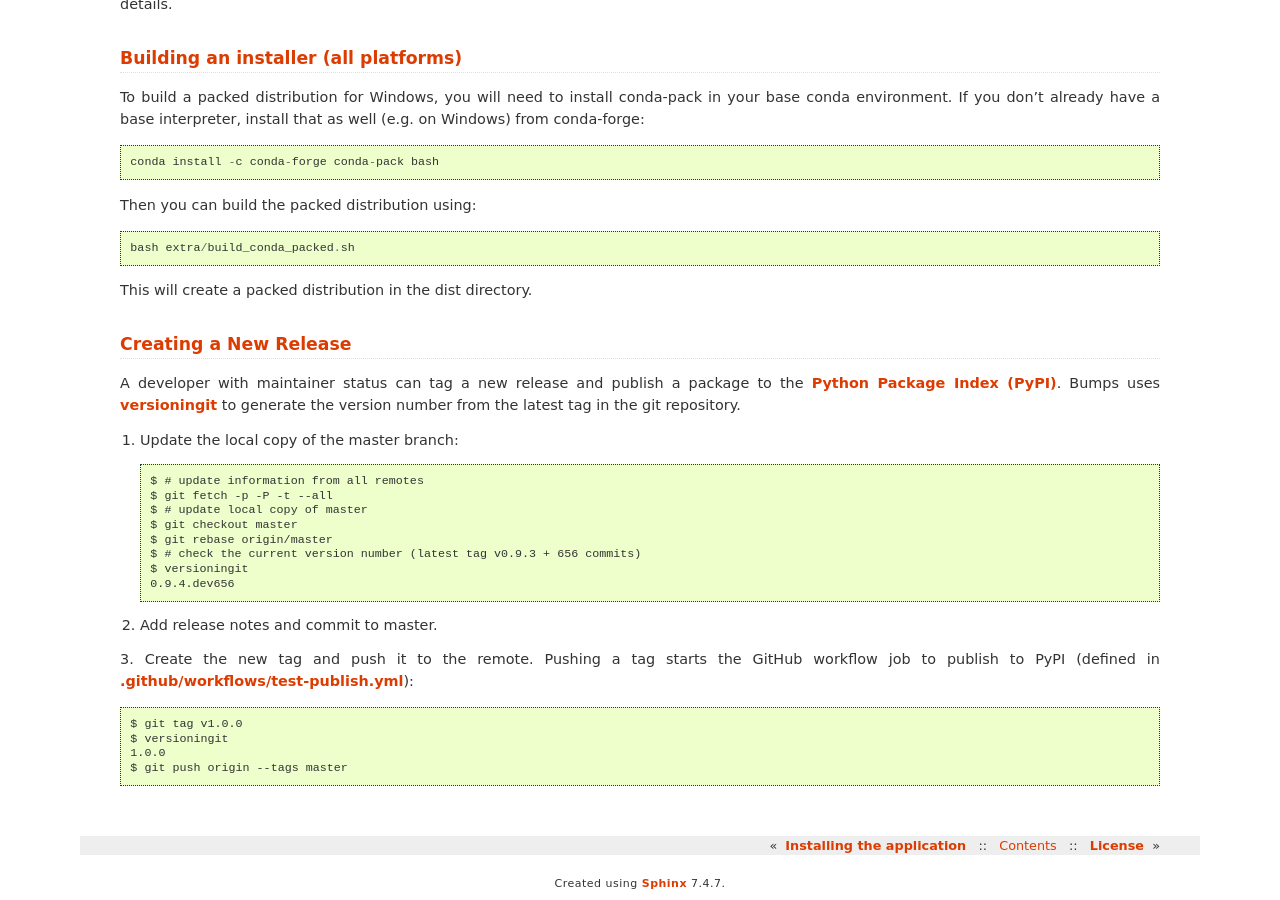
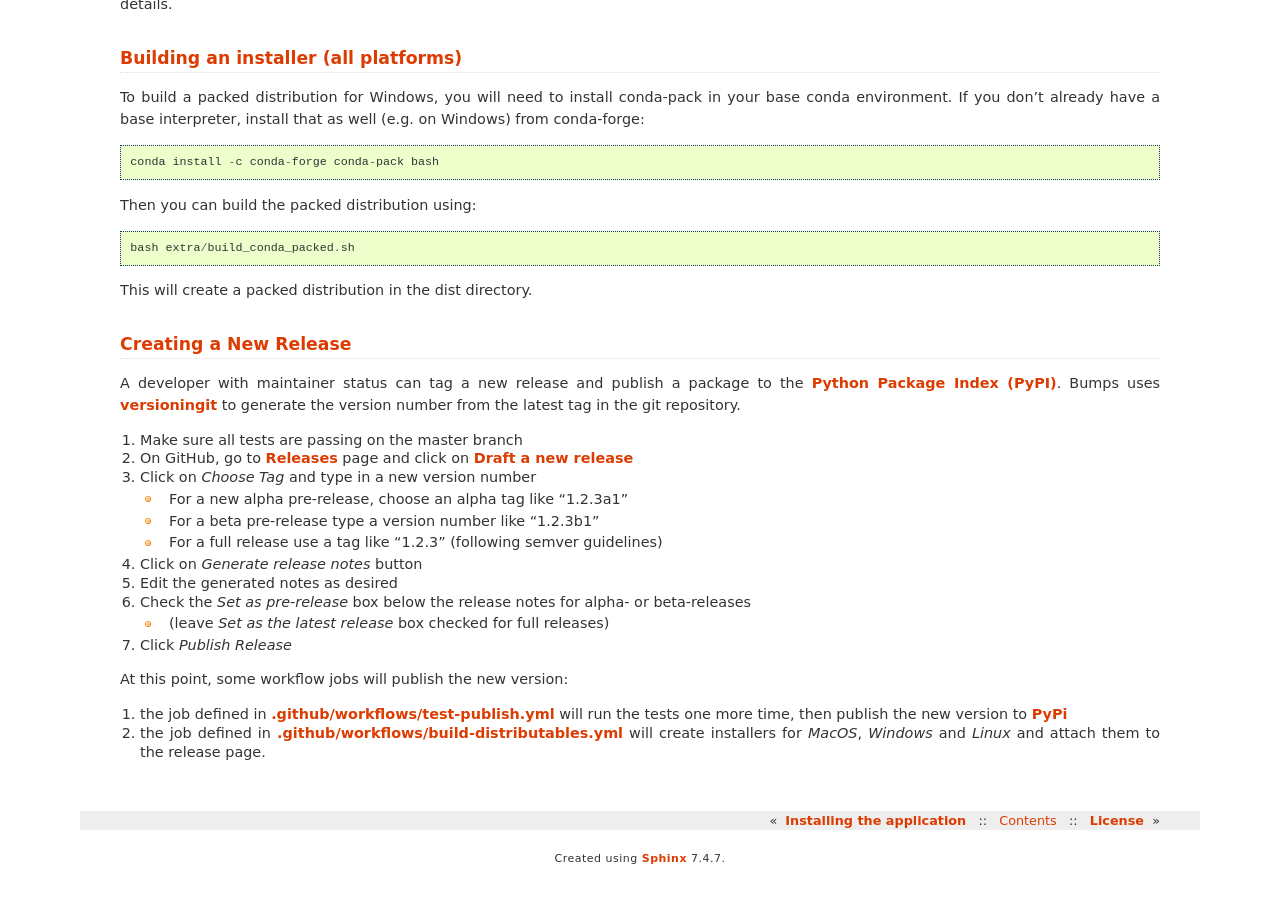
Before and after one commit to bumps/bumps, a Sphinx documentation site: the page built from doc/getting_started/contributing.rst, in a window 1280 px wide and 900 px high, scrolled down 3907 px. Built offline with Sphinx 7.4.7, drawn with Linux system fonts in a browser that asks for light colours; pages that are not in the unit, such as notebooks, are missing from menus; the version number could not be read and is left out; after the commit the page ends 4783 px from its top, so only the background shows below that.

Commit message:
update release instructions to use GitHub release API

```diff
--- a/doc/getting_started/contributing.rst
+++ b/doc/getting_started/contributing.rst
@@ -255,24 +255,26 @@ Package Index (PyPI) <https://pypi.org/project/bumps/>`_. Bumps uses
 `versioningit <https://versioningit.readthedocs.io/>`_ to generate the version number
 from the latest tag in the git repository.
 
-1. Update the local copy of the master branch::
+#. Make sure all tests are passing on the master branch
+#. On GitHub, go to `Releases <https://github.com/bumps/bumps/releases>`_ page and click on
+   `Draft a new release <https://github.com/bumps/bumps/releases/new>`_
+#. Click on `Choose Tag` and type in a new version number
 
-    $ # update information from all remotes
-    $ git fetch -p -P -t --all
-    $ # update local copy of master
-    $ git checkout master
-    $ git rebase origin/master
-    $ # check the current version number (latest tag v0.9.3 + 656 commits)
-    $ versioningit
-    0.9.4.dev656
+   * For a new alpha pre-release, choose an alpha tag like "1.2.3a1"
+   * For a beta pre-release type a version number like "1.2.3b1"
+   * For a full release use a tag like "1.2.3" (following semver guidelines)
 
-2. Add release notes and commit to master.
+#. Click on `Generate release notes` button
+#. Edit the generated notes as desired
+#. Check the `Set as pre-release` box below the release notes for alpha- or beta-releases
 
-3. Create the new tag and push it to the remote. Pushing a tag starts the GitHub workflow job to
-publish to PyPI (defined in `.github/workflows/test-publish.yml
-<https://github.com/bumps/bumps/blob/master/.github/workflows/test-publish.yml>`_)::
+   * (leave `Set as the latest release` box checked for full releases)
 
-    $ git tag v1.0.0
-    $ versioningit
-    1.0.0
-    $ git push origin --tags master
+#. Click `Publish Release`
+
+At this point, some workflow jobs will publish the new version:
+
+#. the job defined in `.github/workflows/test-publish.yml <https://github.com/bumps/bumps/blob/master/.github/workflows/test-publish.yml>`_
+   will run the tests one more time, then publish the new version to `PyPi <https://pypi.org/project/bumps/>`_
+#. the job defined in `.github/workflows/build-distributables.yml <https://github.com/bumps/bumps/blob/master/.github/workflows/build-distributables.yml>`_
+   will create installers for `MacOS`, `Windows` and `Linux` and attach them to the release page.
```
